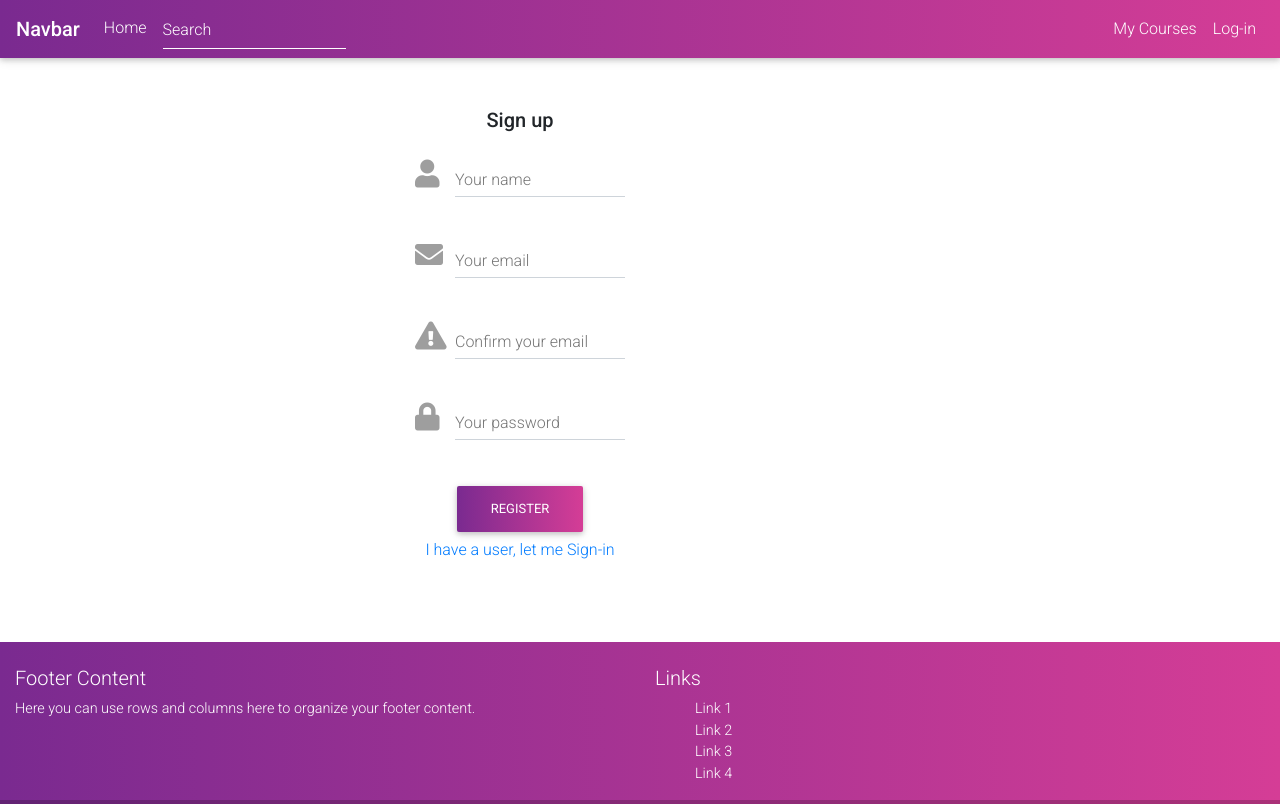
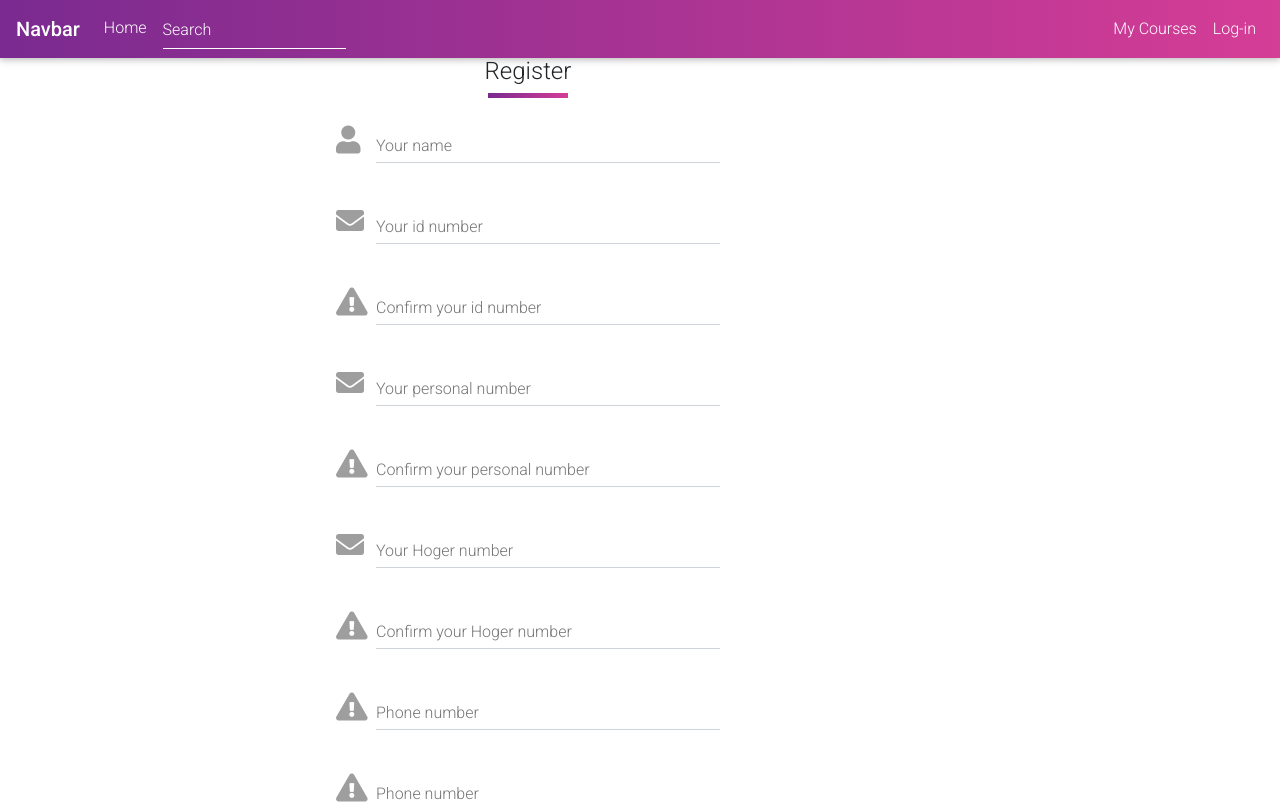
Before and after one commit to roee030/courses-app-react, a React (Create React App) app: page /register in a window 1280 px wide. Shown: the top 804 px of the page. Built offline with nearby package versions, Linux system fonts and the light colour scheme.

Commit message:
update the login & register pages

```diff
--- a/src/pages/Register.css
+++ b/src/pages/Register.css
@@ -1,9 +1,19 @@
+.register-component
+{
+    padding:10px;
+}
+.grey-text
+{
+    width: 30vw;
+}
 .register-form
 {
-
-    padding-top: 50px;
-    margin-left: 330px;
-    height: 70vh;
+    display: flex;
+    flex-direction:column;
+    width: 70vw;
+    height: 1000px;
+    align-items: center;
+    justify-content: center;
 }
 .register-btn
 {
--- a/src/pages/Register.js
+++ b/src/pages/Register.js
@@ -1,15 +1,17 @@
 import React from "react";
 import { MDBContainer, MDBRow, MDBCol, MDBBtn, MDBInput } from 'mdbreact';
+import Title from '../components/Title';
+
 import './Register.css'
 import { Link } from "react-router-dom";
 
 const FormPage = () => {
   return (
-    <MDBContainer>
+    <MDBContainer className="register-component">
       <MDBRow>
         <MDBCol md="6">
           <form className="register-form">
-            <p className="h5 text-center mb-4">Sign up</p>
+          <Title title="Register"/>
             <div className="grey-text">
               <MDBInput
                 label="Your name"
@@ -21,7 +23,7 @@ const FormPage = () => {
                 success="right"
               />
               <MDBInput
-                label="Your email"
+                label="Your id number"
                 icon="envelope"
                 group
                 type="email"
@@ -30,7 +32,70 @@ const FormPage = () => {
                 success="right"
               />
               <MDBInput
-                label="Confirm your email"
+                label="Confirm your id number"
+                icon="exclamation-triangle"
+                group
+                type="text"
+                validate
+                error="wrong"
+                success="right"
+              />
+              <MDBInput
+                label="Your personal number"
+                icon="envelope"
+                group
+                type="email"
+                validate
+                error="wrong"
+                success="right"
+              />
+              <MDBInput
+                label="Confirm your personal number"
+                icon="exclamation-triangle"
+                group
+                type="text"
+                validate
+                error="wrong"
+                success="right"
+              />
+              <MDBInput
+                label="Your Hoger number"
+                icon="envelope"
+                group
+                type="email"
+                validate
+                error="wrong"
+                success="right"
+              />
+              <MDBInput
+                label="Confirm your Hoger number"
+                icon="exclamation-triangle"
+                group
+                type="text"
+                validate
+                error="wrong"
+                success="right"
+              />
+              <MDBInput
+                label="Phone number"
+                icon="exclamation-triangle"
+                group
+                type="text"
+                validate
+                error="wrong"
+                success="right"
+              />
+              <MDBInput
+                label="Phone number"
+                icon="exclamation-triangle"
+                group
+                type="text"
+                validate
+                error="wrong"
+                success="right"
+              />
+              <MDBInput
+                label="BirthDate"
                 icon="exclamation-triangle"
                 group
                 type="text"
--- a/src/pages/Sign-in.css
+++ b/src/pages/Sign-in.css
@@ -1,8 +1,15 @@
+.sign-in-component
+{
+    padding:10px;
+}
 .login-form
 {
-    padding-top: 50px;
-    margin-left: 330px;
-    height: 60vh;
+    display: flex;
+    flex-direction:column;
+    width: 70vw;
+    height: 70vh;
+    align-items: center;
+    justify-content: center;
 }
 .login-btn
 {
--- a/src/pages/Sign-in.js
+++ b/src/pages/Sign-in.js
@@ -1,17 +1,18 @@
 import React from "react";
 import { MDBContainer, MDBRow, MDBCol, MDBInput, MDBBtn } from 'mdbreact';
 import { Link } from "react-router-dom";
+import Title from '../components/Title';
 import './Sign-in.css'
 const FormPage = () => {
   return (
-    <div >
+    <MDBContainer className="sign-in-component">
       <MDBRow>
         <MDBCol md="6">
           <form className="login-form">
-            <p className="h4 text-center mb-4">Sign in</p>
+            <Title title="Sign in"/>
             <div className="grey-text">
               <MDBInput
-                label="Type your id"
+                label="Type your personal number"
                 icon="id-card"
                 group
                 validate
@@ -39,7 +40,7 @@ const FormPage = () => {
           </form>
         </MDBCol>
       </MDBRow>
-    </div>
+    </MDBContainer>
   );
 };
 
```
